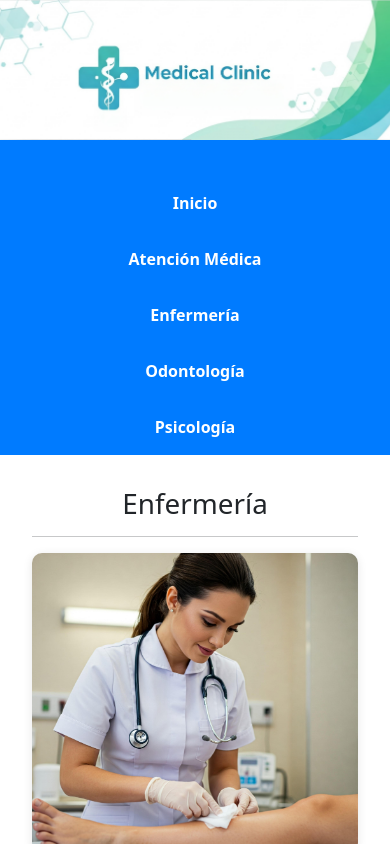
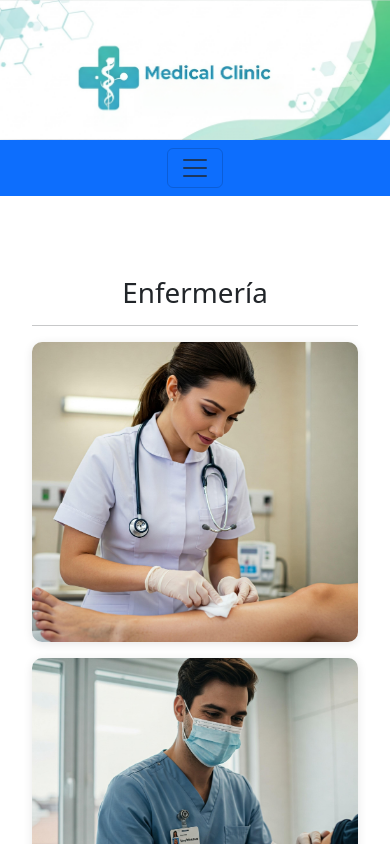
Before and after one commit to SGT2797/Web-Clinica-Medica, a website: page views/enfermeria.html in a window 390 px wide. Shown: the top 844 px of the page. Drawn offline with nearby package versions, Linux system fonts and the light colour scheme.

Commit message:
Último Commit
Se agrega menú hamburguesa para dispositivos mobiles
Se mejora footer

```diff
--- a/scss/body.scss
+++ b/scss/body.scss
@@ -11,3 +11,9 @@
     margin-top: 45px;
     margin-block-end: 30px;
   }
+
+  iframe{
+    padding:0!important;
+    position:relative;
+    top:10px
+  }
--- a/scss/menu.scss
+++ b/scss/menu.scss
@@ -1,47 +1,13 @@
-main{
-    min-height:70vh;
+.navbar {
+  .nav-link {
+    color: white !important;
+    font-family: Arial, Helvetica, sans-serif;
+    font-size: 1.2rem;
+    font-weight: bold;
+    margin-inline: 20px;
+
+    &:hover {
+      color: black !important;
+    }
+  }
 }
-
-header
-  .main-navbar
-    {background-color:#007bff;
-    padding: 1rem 0;
-  }
-
-    .navbar-container
-      {max-width: 1200px;
-      margin: 0 auto;
-      padding: 0 1rem;
-      display: flex;
-      justify-content: center;
-      align-items: center;
-      position: relative}
-
-      .navbar-toggle
-        {display: none}
-
-      .toggle-label
-        {display: none;
-        flex-direction: column;
-        gap: 5px;
-        cursor: pointer}
-
-        .toggle-icon
-          {width: 25px;
-          height: 3px;
-          border-radius: 2px}
-
-      .navbar-menu
-        .navbar-links
-          {list-style: none;
-          display: flex;
-          gap: 2rem;
-          margin: 0;
-          padding: 0}
-
-          .nav-item
-            .nav-link
-              {color:#fff;
-              text-decoration: none;
-              font-weight: bold;
-              transition: color 0.3s}
--- a/scss/styles.scss
+++ b/scss/styles.scss
@@ -1,7 +1,7 @@
 @import "banner.scss";
 @import "body.scss";
-@import "menu.scss";
 @import "responsive.scss";
 @import "galeria.scss";
 @import "footer.scss";
-@import "mixin.scss"
+@import "mixin.scss";
+@import "menu.scss"
--- a/views/enfermeria.html
+++ b/views/enfermeria.html
@@ -14,27 +14,42 @@
     <img src="../img/banner.jpg" alt="banner de la clinica medica con logotipo de cruz">
 </section>
     <header>
-      <nav class="main-navbar">
-        <div class="navbar-container">
-          <input type="checkbox" id="menu-toggle" class="navbar-toggle">
-          <label for="menu-toggle" class="toggle-label" aria-label="Abrir menú">
-            <span class="toggle-icon"></span>
-            <span class="toggle-icon"></span>
-            <span class="toggle-icon"></span>
-          </label>
+      <nav class="navbar navbar-expand-lg bg-primary mb-5">
+        <div class="container-fluid justify-content-center">
+          <button
+            class="navbar-toggler"
+            type="button"
+            data-bs-toggle="collapse"
+            data-bs-target="#navbarNav"
+            aria-controls="navbarNav"
+            aria-expanded="false"
+            aria-label="Toggle navigation"
+          >
+            <span class="navbar-toggler-icon"></span>
+          </button>
 
-          <div class="navbar-menu">
-            <ul class="navbar-links">
-              <li class="nav-item"><a class="nav-link active" href="../index.html">Inicio</a></li>
-              <li class="nav-item"><a class="nav-link" href="./atencionMedica.html">Atención Médica</a></li>
-              <li class="nav-item"><a class="nav-link" href="./enfermeria.html">Enfermería</a></li>
-              <li class="nav-item"><a class="nav-link" href="./odontologia.html">Odontología</a></li>
-              <li class="nav-item"><a class="nav-link" href="./psicologia.html">Psicología</a></li>
+          <div class="collapse navbar-collapse justify-content-center" id="navbarNav">
+            <ul class="navbar-nav text-center">
+              <li class="nav-item">
+                <a class="nav-link active" href="../index.html">Inicio</a>
+              </li>
+              <li class="nav-item">
+                <a class="nav-link active" href="./atencionMedica.html">Atención Médica</a>
+              </li>
+              <li class="nav-item">
+                <a class="nav-link active" href="./enfermeria.html">Enfermería</a>
+              </li>
+              <li class="nav-item">
+                <a class="nav-link active" href="./odontologia.html">Odontología</a>
+              </li>
+              <li class="nav-item">
+                <a class="nav-link active" href="./psicologia.html">Psicología</a>
+              </li>
             </ul>
           </div>
-
         </div>
       </nav>
+</nav>
     </header>
 <main>
         <section class="galeria">
@@ -102,7 +117,7 @@
               <div class="col-md-4">
                   <h5>Contacto</h5>
                   <img src="../img/mail.ico" alt="icono de email">
-                  <a href="https://mail.google.com/mail/u/0/#inbox?compose=DmwnWtMlRhFwzNxRplLKknRsnnrMHxpMqMVLVXsgdBdXHCGTfWTRDPTZFVfQdkSsbmdnNcLXjRdl">clinicamedica@gmail.com</a>
+                  <a href="https://mail.google.com/mail/u/0/#inbox?compose=DmwnWtMlRhFwzNxRplLKknRsnnrMHxpMqMVLVXsgdBdXHCGTfWTRDPTZFVfQdkSsbmdnNcLXjRdl" target="_blank">clinicamedica@gmail.com</a>
               </div>
               <div class="col-md-4">
                   <h5>Redes Sociales</h5>
@@ -116,14 +131,15 @@
               <div class="col-md-4">
                   <h5>Turnos</h5>
                   <img src="../img/Whatsapp_icon-icons.com_66931.ico" alt="icono de whatsapp">
-                    <a href="https://web.whatsapp.com/"> +5433344581</a>
+                  <a href="https://web.whatsapp.com/"> +5433344581</a>
               </div>
           </div>
       </div>
-      <div class="text-center mt-3">
-          <p>&copy; 2025 Clínica xxxx Sitio Web. Todos los derechos reservados.</p>
-      </div>
-  </footer>
+
+    </footer>
+    <div class="text-center bg-dark text-white">
+    <p class="p-3">&copy; 2025 <strong>Clínica xxxx Sitio Web</strong>. <br>Todos los derechos reservados.</p>
+    </div>
 
     <script src="https://cdn.jsdelivr.net/npm/bootstrap@5.3.3/dist/js/bootstrap.bundle.min.js" integrity="sha384-YvpcrYf0tY3lHB60NNkmXc5s9fDVZLESaAA55NDzOxhy9GkcIdslK1eN7N6jIeHz" crossorigin="anonymous"></script>
 </body>
```
Also changed, not shown: index.html (+37 -20 lines), views/atencionMedica.html (+35 -20 lines), views/odontologia.html (+37 -22 lines), views/psicologia.html (+37 -22 lines), css/body.css, css/menu.css, css/styles.css, img/banner-clinica.jpg (deleted), 3 other files.
